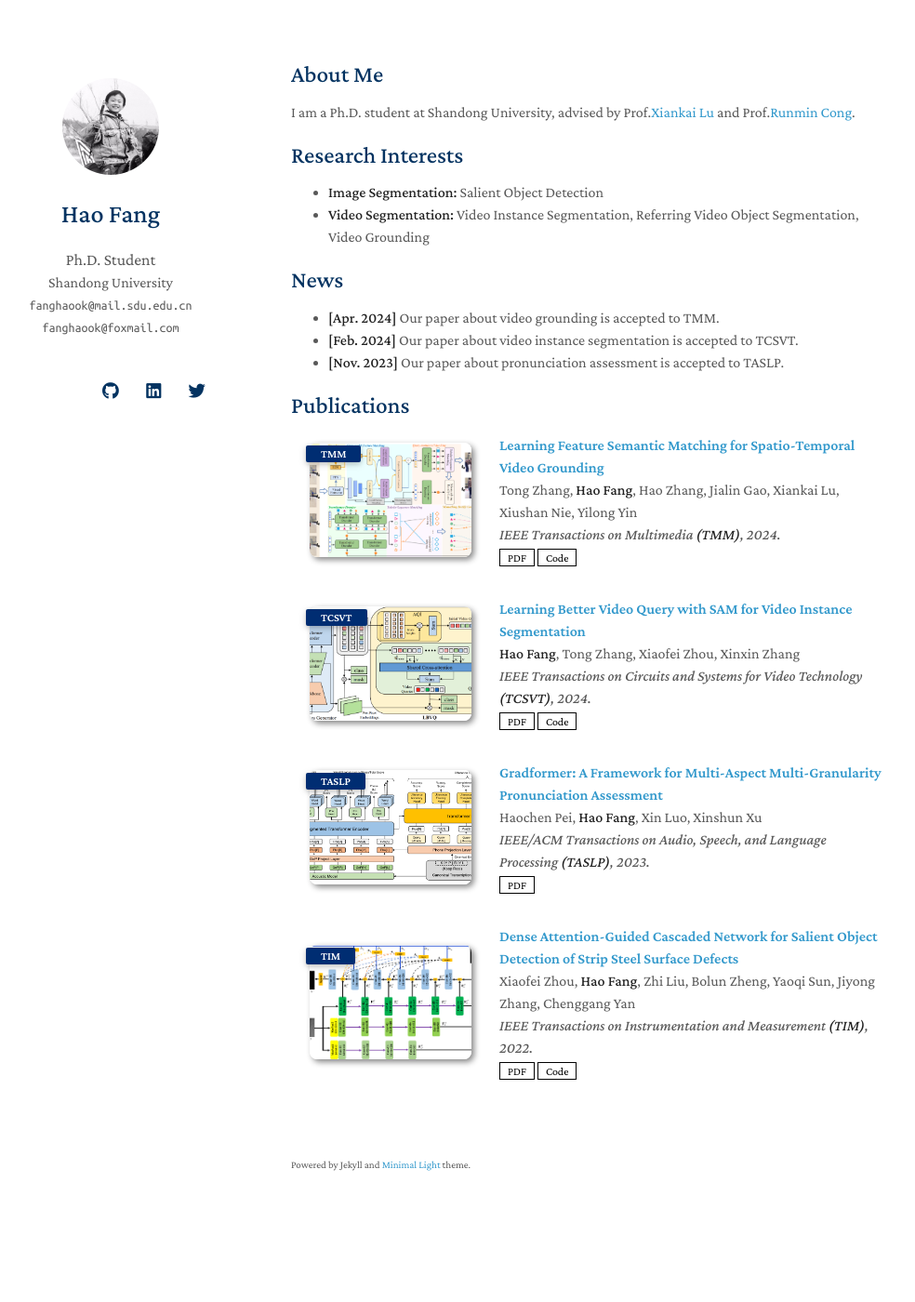
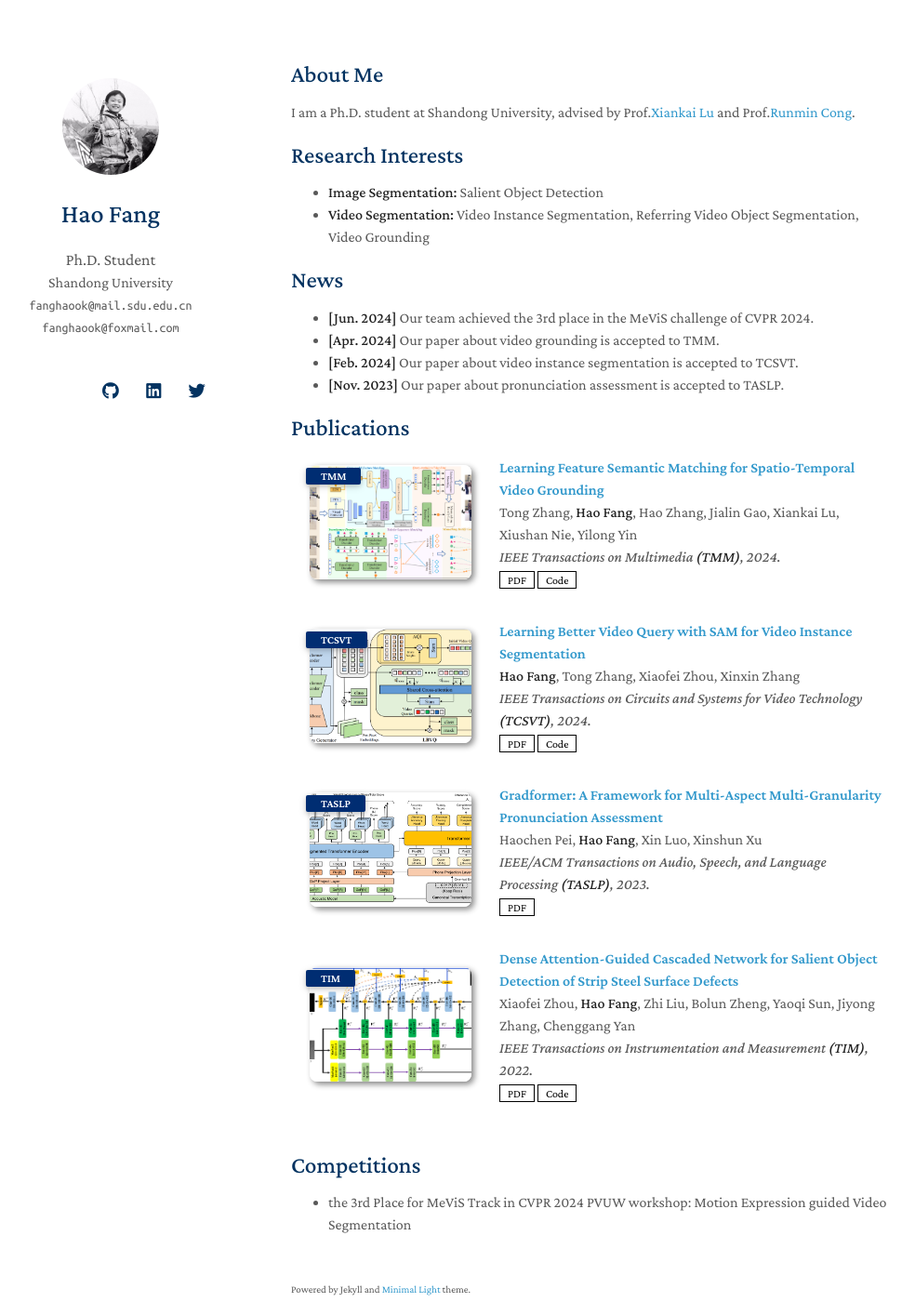
Before and after one commit to fanghaook/fanghaook.github.io, a Jekyll site: the page built from index.md, in a window 1280 px wide and 1400 px high. Shown: the whole window at 93% size, without its empty margins (157-1141 px from the left). Built offline with Jekyll 4.4.1, drawn with Linux system fonts in a browser that asks for light colours; nearby versions of some CDN libraries; a style sheet for code colours, icons or effects is not loaded; our own code applies the rules of GitHub Pages for plain Markdown files.

Commit message:
Update index.md

```diff
--- a/index.md
+++ b/index.md
@@ -13,8 +13,12 @@ I am a Ph.D. student at Shandong University, advised by Prof.[Xiankai Lu](https:
 
 ## News
 
+- **[Jun. 2024]** Our team achieved the 3rd place in the MeViS challenge of CVPR 2024.
 - **[Apr. 2024]** Our paper about video grounding is accepted to TMM.
 - **[Feb. 2024]** Our paper about video instance segmentation is accepted to TCSVT.
 - **[Nov. 2023]** Our paper about pronunciation assessment is accepted to TASLP.
 
 {% include_relative _includes/publications.md %}
+
+## Competitions
+- the 3rd Place for MeViS Track in CVPR 2024 PVUW workshop: Motion Expression guided Video Segmentation
```
